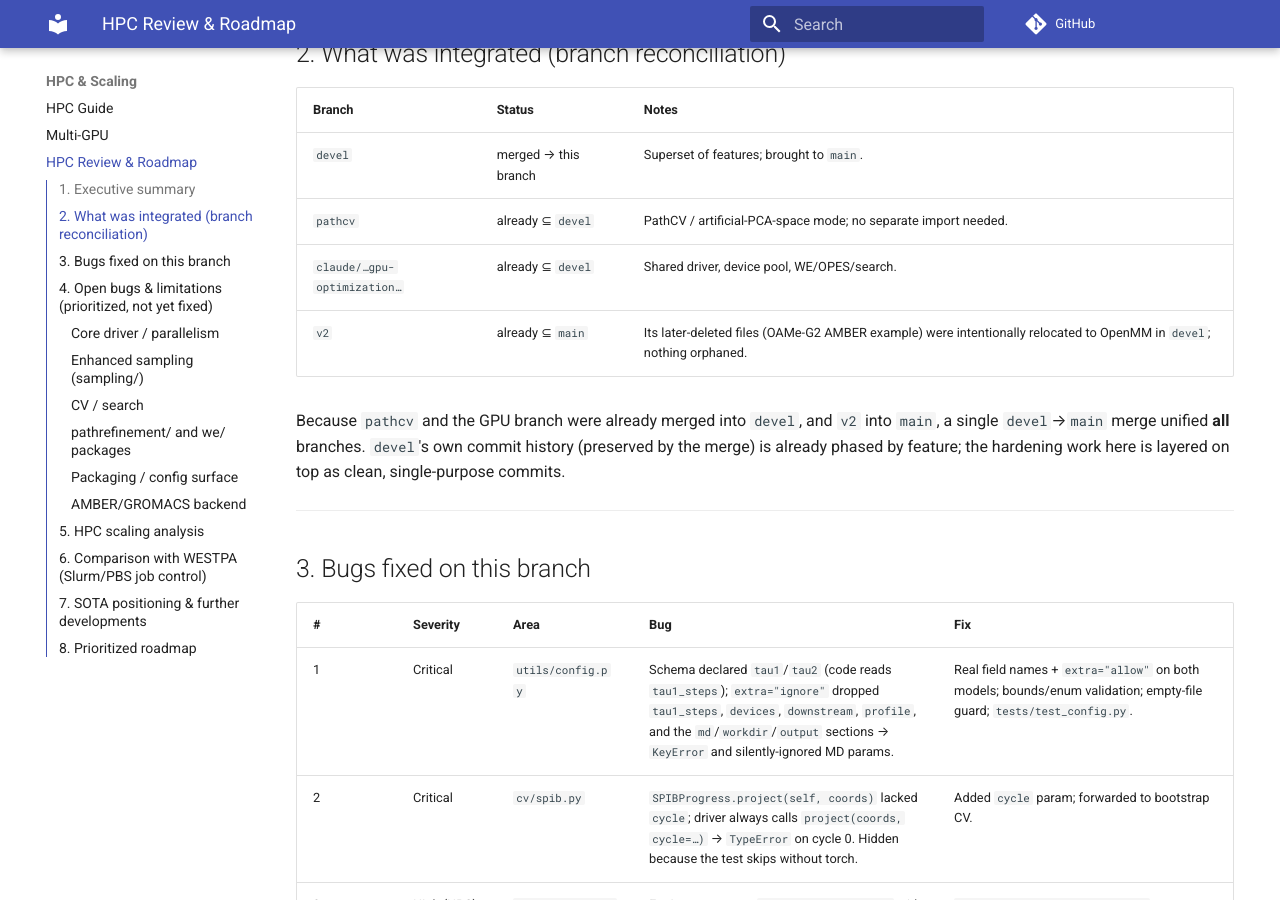
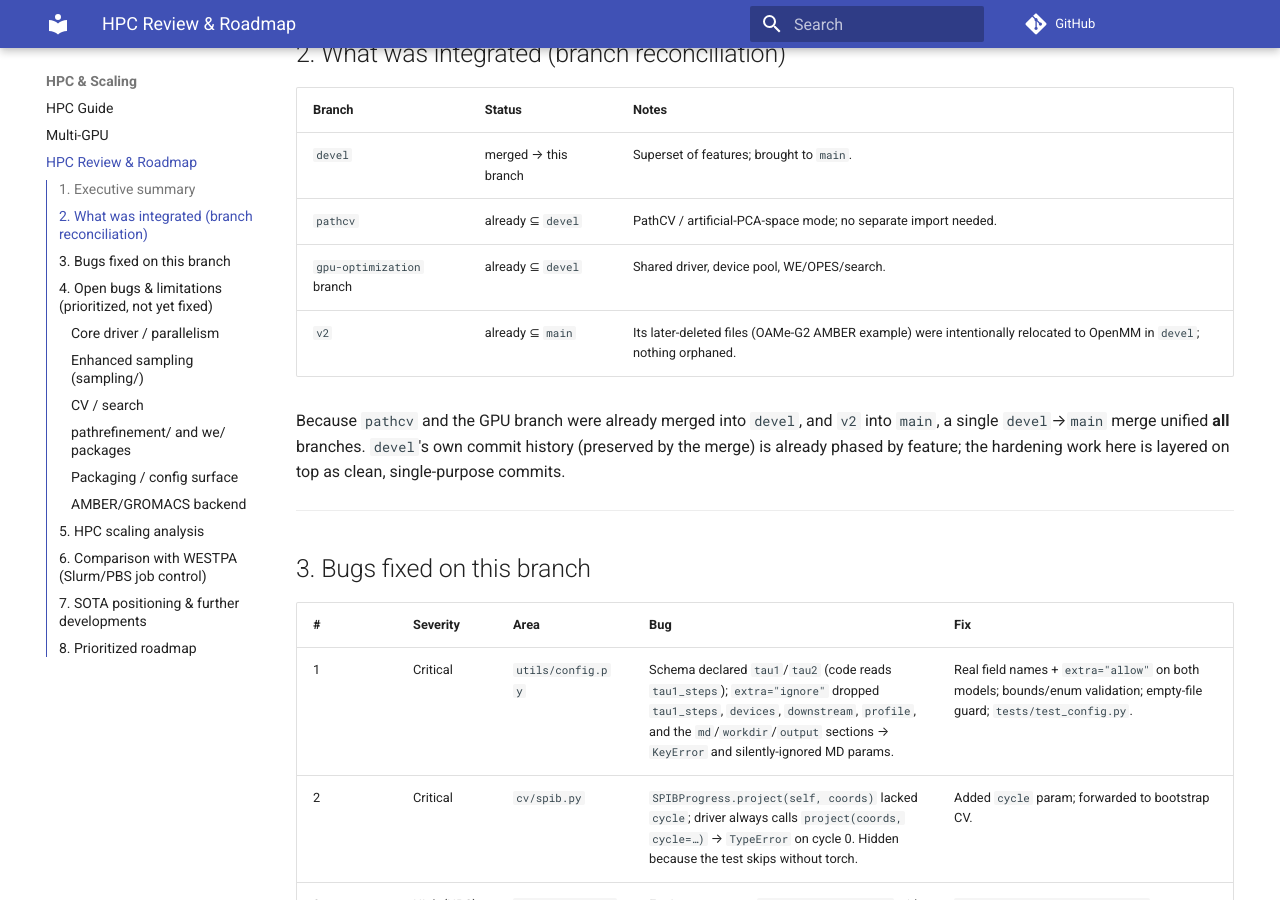
Before and after one commit to TeamSuman/PathGennie, an MkDocs documentation site: the page built from docs/HPC_REVIEW.md, in a window 1280 px wide and 900 px high, scrolled down 949 px. Built offline with MkDocs 1.6.1 and Material for MkDocs 9.7.7, drawn with Linux system fonts in a browser that asks for light colours; comment, search, counter and statistics services are not loaded.

Commit message:
docs: drop tooling-specific references from HPC docs and scripts
The HPC self-check docstring, tests/hpc/README.md and slurm_cpu.sbatch described
handing the results directory to a particular AI coding assistant, and the branch
table in HPC_REVIEW.md carried a vendor-prefixed branch name. Reworded to describe
what the artifacts are and how to read them, independent of any tooling.

No behaviour change: only comments, docs, and one table row.

```diff
--- a/docs/HPC_REVIEW.md
+++ b/docs/HPC_REVIEW.md
@@ -47,7 +47,7 @@ to real MD end-to-end. These are the roadmap's focus.
 | ------ | ------ | ----- |
 | `devel` | merged → this branch | Superset of features; brought to `main`. |
 | `pathcv` | already ⊆ `devel` | PathCV / artificial-PCA-space mode; no separate import needed. |
-| `claude/…gpu-optimization…` | already ⊆ `devel` | Shared driver, device pool, WE/OPES/search. |
+| `gpu-optimization` branch | already ⊆ `devel` | Shared driver, device pool, WE/OPES/search. |
 | `v2` | already ⊆ `main` | Its later-deleted files (OAMe-G2 AMBER example) were intentionally relocated to OpenMM in `devel`; nothing orphaned. |
 
 Because `pathcv` and the GPU branch were already merged into `devel`, and `v2`
```
Also changed, not shown: 3 other files.
